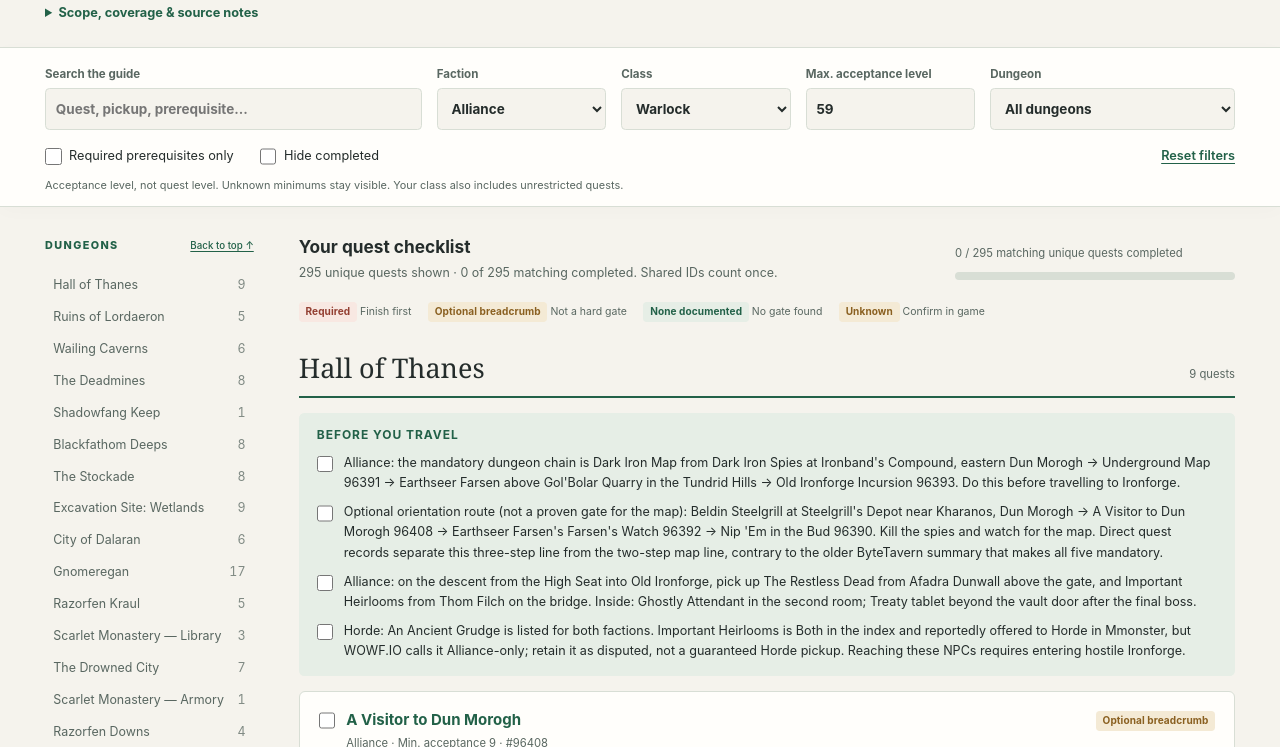
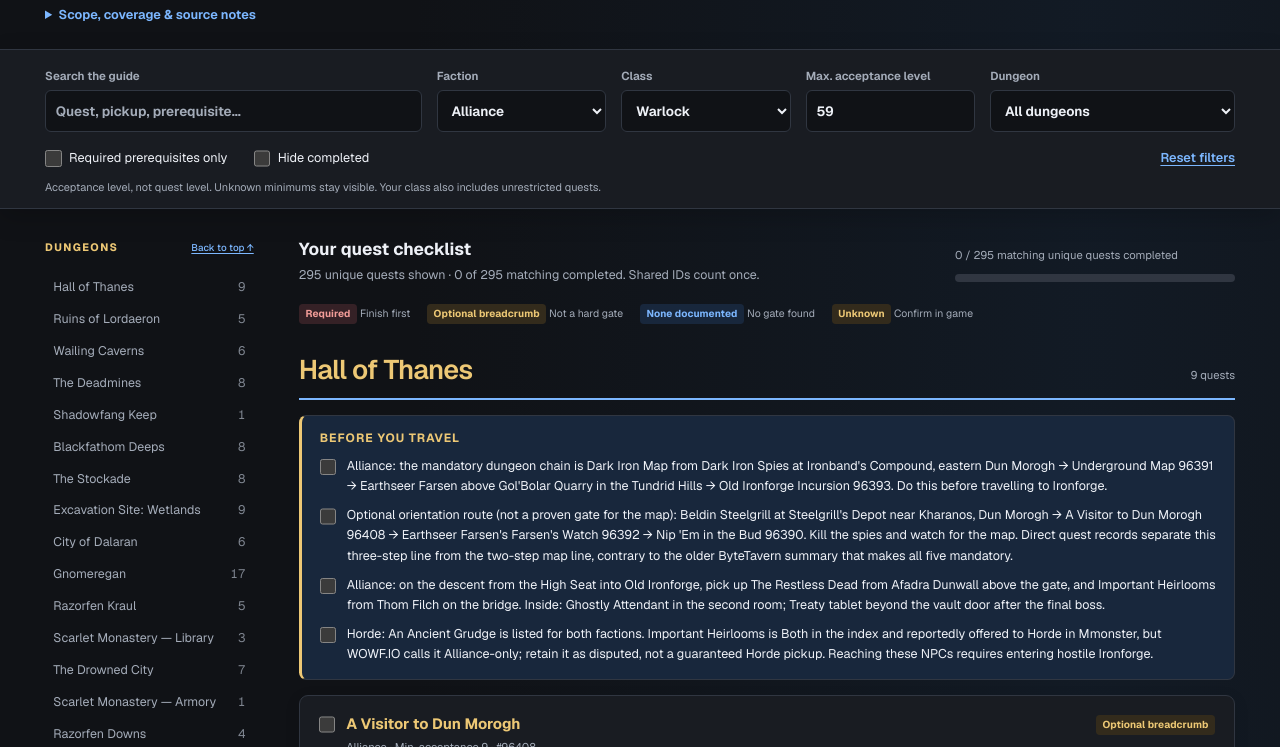
Before and after one commit to ethereumdegen/wow-forever-dungeon-quests, a plain HTML site: page index.html in a window 1280 px wide. Shown: the part 353-1100 px from the top of the page. Drawn offline with Linux system fonts and the light colour scheme.

Commit message:
Apply dark Warcraft-inspired theme with self-hosted Geist

```diff
--- a/index.html
+++ b/index.html
@@ -4,9 +4,11 @@
   <meta charset="utf-8">
   <meta name="viewport" content="width=device-width, initial-scale=1">
   <meta name="description" content="WoW Forever dungeon quests, pickup locations, and prerequisite chains. Prepare before you travel and track your quest checklist locally.">
-  <meta name="color-scheme" content="light dark">
+  <meta name="color-scheme" content="dark">
+  <meta name="theme-color" content="#101216">
   <title>WoW Forever · Dungeon quest checklist</title>
-  <link rel="stylesheet" href="styles.css">
+  <link rel="preload" href="fonts/Geist-Variable.woff2" as="font" type="font/woff2" crossorigin>
+  <link rel="stylesheet" href="styles.css?v=2">
   <script src="app.js" defer></script>
 </head>
 <body>
--- a/styles.css
+++ b/styles.css
@@ -1,31 +1,39 @@
 @charset "UTF-8";
+@font-face {
+  font-family: "Geist";
+  src: url("fonts/Geist-Variable.woff2") format("woff2");
+  font-style: normal;
+  font-weight: 100 900;
+  font-display: swap;
+}
 :root {
-  color-scheme: light dark;
-  --paper: #f5f3ed;
-  --surface: #fffefb;
-  --ink: #242c2b;
-  --muted: #596761;
-  --border: #d8ded5;
-  --accent: #226148;
-  --accent-soft: #e6eee6;
-  --gold: #8a6021;
-  --gold-soft: #f4ead5;
-  --red: #933f32;
-  --red-soft: #f8e8e2;
+  color-scheme: dark;
+  --paper: #101216;
+  --surface: #191c22;
+  --ink: #eef1f7;
+  --muted: #a4acb9;
+  --border: #303641;
+  --accent: #7cb7ff;
+  --accent-soft: #18273c;
+  --gold: #edc875;
+  --gold-soft: #332b1c;
+  --red: #f29c98;
+  --red-soft: #352126;
   --toolbar-height: 13rem;
-  font-family: -apple-system, BlinkMacSystemFont, "Segoe UI", sans-serif;
+  font-family: "Geist", -apple-system, BlinkMacSystemFont, "Segoe UI", sans-serif;
   font-size: 15px;
   line-height: 1.6;
   background: var(--paper);
   color: var(--ink);
 }
 * { box-sizing: border-box; }
-body { margin: 0; }
+body { margin: 0; background: radial-gradient(ellipse at 85% 0%, #18314d45, transparent 45rem), var(--paper); }
+::selection { background: var(--gold); color: var(--paper); }
 a { color: var(--accent); text-underline-offset: .18em; overflow-wrap: anywhere; }
 a:hover { text-decoration-thickness: 2px; }
 button, input, select { font: inherit; }
 button, select, input[type="checkbox"] { cursor: pointer; }
-button { padding: .55rem .9rem; border: 1px solid var(--accent); border-radius: .35rem; background: var(--accent); color: var(--surface); font-weight: 600; }
+button { padding: .55rem .9rem; border: 1px solid var(--accent); border-radius: .35rem; background: var(--accent); color: var(--paper); font-weight: 600; }
 button:hover { filter: brightness(1.12); }
 :focus-visible { outline: 3px solid var(--gold); outline-offset: 3px; }
 [hidden] { display: none !important; }
@@ -35,13 +43,14 @@ h1, h2, h3 { line-height: 1.2; }
 .skip-link { position: fixed; top: -5rem; left: 1rem; z-index: 10; background: var(--surface); padding: .8rem; }
 .skip-link:focus { top: 1rem; }
 .site-header, .source-notice, .warning, .guide-layout, .site-footer { max-width: 1440px; margin-inline: auto; }
-.site-header { padding: 3.5rem 3rem 1.25rem; }
-.eyebrow, .sidebar-heading { letter-spacing: .13em; font-size: .72rem; font-weight: 800; color: var(--accent); }
-h1 { max-width: 900px; margin: .9rem 0; font-family: Georgia, "Times New Roman", serif; font-size: clamp(2.25rem, 5vw, 4.25rem); font-weight: 500; letter-spacing: -.035em; }
+.site-header { padding: 3.5rem 3rem 1.25rem; border-top: 2px solid var(--gold); }
+.eyebrow, .sidebar-heading { letter-spacing: .13em; font-size: .72rem; font-weight: 750; color: var(--gold); }
+h1 { max-width: 1000px; margin: .9rem 0; font-size: clamp(2.25rem, 5vw, 4.25rem); font-weight: 650; letter-spacing: -.045em; color: var(--gold); }
 .intro { font-size: 1.15rem; color: var(--muted); margin-bottom: 1.5rem; }
 .header-bottom { display: flex; align-items: baseline; justify-content: space-between; flex-wrap: wrap; gap: .6rem 2rem; font-size: .85rem; }
 .header-bottom p { color: var(--muted); margin: 0; }
 .downloads { display: flex; gap: 1.4rem; font-weight: 650; }
+.downloads a { color: var(--gold); }
 .source-notice { padding: 1.3rem 3rem 1.6rem; }
 .source-notice h2 { font-size: 1rem; margin-bottom: .4rem; }
 .source-notice p { font-size: .88rem; color: var(--muted); margin-bottom: .5rem; max-width: 1160px; }
@@ -49,11 +58,12 @@ h1 { max-width: 900px; margin: .9rem 0; font-family: Georgia, "Times New Roman",
 #source-content { padding-top: .8rem; font-size: .88rem; }
 #source-content ul { padding-left: 1.4rem; }
 .warning { padding: 1rem 3rem; color: var(--red); border-block: 1px solid var(--red); background: var(--red-soft); }
-.filters { position: sticky; top: 0; z-index: 4; background: var(--surface); border-block: 1px solid var(--border); box-shadow: 0 4px 18px #00000005; }
+.filters { position: sticky; top: 0; z-index: 4; background: var(--surface); border-block: 1px solid var(--border); box-shadow: 0 8px 24px #00000030; }
 .filters fieldset { border: 0; padding: 1.15rem 3rem .75rem; max-width: 1440px; margin: 0 auto; min-width: 0; }
 .filter-grid { display: grid; grid-template-columns: minmax(190px, 2fr) minmax(110px, .9fr) minmax(110px, .9fr) minmax(130px, .9fr) minmax(160px, 1.3fr); gap: 1rem; }
 .filter-grid label { display: flex; flex-direction: column; gap: .3rem; color: var(--muted); font-size: .77rem; font-weight: 650; min-width: 0; }
-.filter-grid input, .filter-grid select { width: 100%; min-width: 0; border: 1px solid var(--border); border-radius: .3rem; background: var(--paper); color: var(--ink); padding: .55rem .65rem; font-size: .9rem; min-height: 42px; }
+.filter-grid input, .filter-grid select { width: 100%; min-width: 0; border: 1px solid var(--border); border-radius: .4rem; background: var(--paper); color: var(--ink); padding: .55rem .65rem; font-size: .9rem; min-height: 42px; }
+.filter-grid input::placeholder { color: var(--muted); opacity: 1; }
 .filter-options { display: flex; align-items: center; gap: .75rem 1.75rem; flex-wrap: wrap; margin-top: .85rem; font-size: .85rem; }
 .check-label { display: flex; align-items: center; gap: .5rem; cursor: pointer; }
 input[type="checkbox"] { accent-color: var(--accent); width: 1.1rem; height: 1.1rem; flex-shrink: 0; margin: 0; }
@@ -86,11 +96,11 @@ progress::-moz-progress-bar { background: var(--accent); }
 .none { background: var(--accent-soft); color: var(--accent); }
 .dungeon-section { margin-bottom: 3rem; scroll-margin-top: calc(var(--toolbar-height) + 1.25rem); }
 .dungeon-header { display: flex; align-items: baseline; justify-content: space-between; gap: 1rem; padding-bottom: .8rem; border-bottom: 2px solid var(--accent); }
-.dungeon-header h2 { font-family: Georgia, "Times New Roman", serif; font-size: 1.8rem; font-weight: 500; margin: 0; }
+.dungeon-header h2 { font-size: 1.8rem; font-weight: 600; letter-spacing: -.025em; color: var(--gold); margin: 0; }
 .dungeon-header h2 a { color: inherit; text-decoration: none; }
 .dungeon-count { font-size: .75rem; color: var(--muted); white-space: nowrap; }
-.before-travel { padding: 1rem 1.2rem; margin-top: 1rem; background: var(--accent-soft); border-radius: .35rem; }
-.before-travel h3 { font-size: .8rem; text-transform: uppercase; letter-spacing: .08em; color: var(--accent); margin: 0 0 .7rem; }
+.before-travel { padding: 1rem 1.2rem; margin-top: 1rem; background: var(--accent-soft); border: 1px solid var(--border); border-left: 3px solid var(--gold); border-radius: .5rem; }
+.before-travel h3 { font-size: .8rem; text-transform: uppercase; letter-spacing: .08em; color: var(--gold); margin: 0 0 .7rem; }
 .before-travel ul { padding: 0; margin: 0; list-style: none; }
 .before-travel li + li { margin-top: .6rem; }
 .travel-item { display: flex; align-items: flex-start; gap: .7rem; font-size: .84rem; }
@@ -98,13 +108,13 @@ progress::-moz-progress-bar { background: var(--accent); }
 .travel-item label { cursor: pointer; min-width: 0; }
 .travel-item:has(input:checked) label { color: var(--muted); }
 .quest-list { list-style: none; padding: 0; margin: 1rem 0 0; }
-.quest-card { border: 1px solid var(--border); border-radius: .4rem; background: var(--surface); padding: 1.15rem 1.25rem; margin-top: .75rem; }
+.quest-card { border: 1px solid var(--border); border-radius: .6rem; background: var(--surface); box-shadow: 0 4px 16px #00000018; padding: 1.15rem 1.25rem; margin-top: .75rem; }
 .quest-card.is-completed { border-left: 3px solid var(--accent); }
 .quest-card.is-completed .quest-title a { text-decoration: line-through; text-decoration-thickness: 1px; color: var(--muted); }
 .quest-top { display: flex; align-items: flex-start; gap: .75rem; }
 .completion-control { display: flex; padding-top: .2rem; }
 .quest-title { font-size: 1rem; margin: 0; line-height: 1.4; }
-.quest-title a { text-decoration: none; }
+.quest-title a { color: var(--gold); text-decoration: none; }
 .quest-title a:hover { text-decoration: underline; }
 .quest-identity { flex: 1; min-width: 0; }
 .quest-meta { font-size: .75rem; color: var(--muted); margin: .25rem 0 0; overflow-wrap: anywhere; }
@@ -123,11 +133,6 @@ progress::-moz-progress-bar { background: var(--accent); }
 .muted { color: var(--muted); }
 .site-footer { padding: 1.5rem 3rem 2rem; border-top: 1px solid var(--border); color: var(--muted); font-size: .75rem; }
 .site-footer p { margin-bottom: .3rem; }
-@media (prefers-color-scheme: dark) {
-  :root { --paper: #171d1b; --surface: #1f2723; --ink: #e8ede6; --muted: #a6b5ab; --border: #38463c; --accent: #a0d5ac; --accent-soft: #263c2d; --gold: #e7c282; --gold-soft: #403724; --red: #edb3a4; --red-soft: #442e29; }
-  button { color: var(--paper); }
-  .text-button { color: var(--accent); }
-}
 @media (max-width: 1100px) {
   .site-header { padding-top: 2.5rem; }
   .site-header, .source-notice, .site-footer { padding-inline: 1.5rem; }
@@ -167,7 +172,8 @@ progress::-moz-progress-bar { background: var(--accent); }
 }
 @media print {
   .filters, .sidebar, .downloads, .skip-link, .site-footer, .progress-wrap { display: none; }
-  :root { color-scheme: light; }
+  :root { color-scheme: light; --paper: #fff; --surface: #fff; --ink: #242c2b; --muted: #59616e; --border: #d8dce3; --accent: #20579b; --accent-soft: #edf3fa; --gold: #805b17; --gold-soft: #f4ead5; --red: #933f32; --red-soft: #f8e8e2; }
+  body { background: var(--paper); }
   .guide-layout { display: block; padding: 0; }
   .quest-card { break-inside: avoid; }
   .source-notice { padding: 1rem 0; }
```
Also changed, not shown: fonts/Geist-Variable.woff2 (added), fonts/OFL.txt (added), 1 other file.
